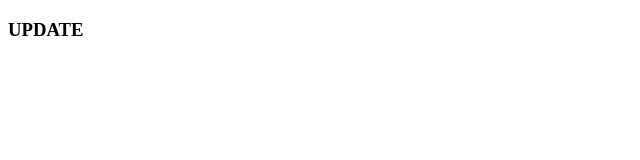
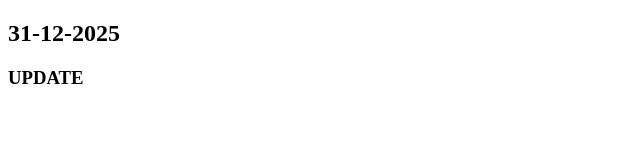
Before and after one commit to krarlos/css, a plain HTML site: page index.html in a window 1280 px wide. Shown: the whole page, without its empty margins (0-640 px from the left). Drawn offline with Linux system fonts and the light colour scheme.

Commit message:
31-12-2025

```diff
--- a/index.html
+++ b/index.html
@@ -6,5 +6,6 @@
   <body>
     <header></header>
   </body>
+  <h2>31-12-2025</h2>
 </html>
 <h3>UPDATE</h3>
```
